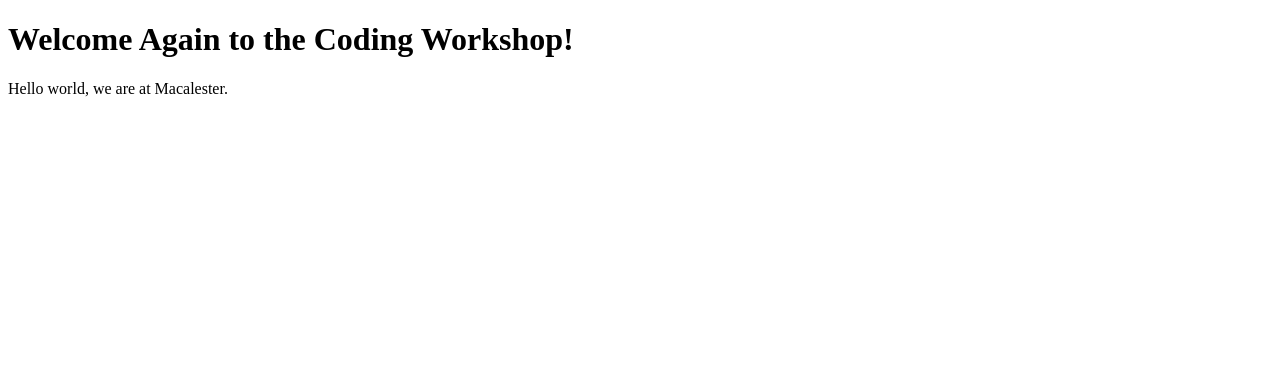
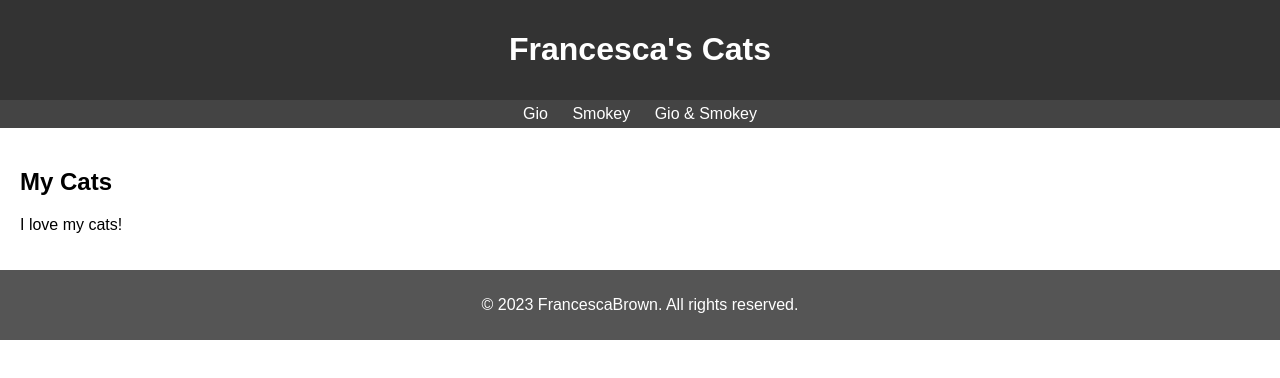
Before and after one commit to franwb/franwb.github.io, a plain HTML site: page index.html in a window 1280 px wide. Drawn offline with Linux system fonts and the light colour scheme.

Commit message:
Some updates

```diff
--- a/index.html
+++ b/index.html
@@ -1,19 +1,4 @@
 <!DOCTYPE html>
-<!-- this is a comment -->
-<html>
-<head>
-    <title>Welcome Page</title>
-</head>
-<body>
-    <h1>Welcome Again to the Coding Workshop!</h1>
-    <p>Hello world, we are at Macalester.</p>
-
-
-</body>
-</html>
-
-
-<!-- <!DOCTYPE html>
 <html lang="en">
 <head>
     <meta charset="UTF-8">
@@ -80,4 +65,4 @@
         <p>&copy; 2023 FrancescaBrown. All rights reserved.</p>
     </footer>
 </body>
-</html> -->
+</html>
```
